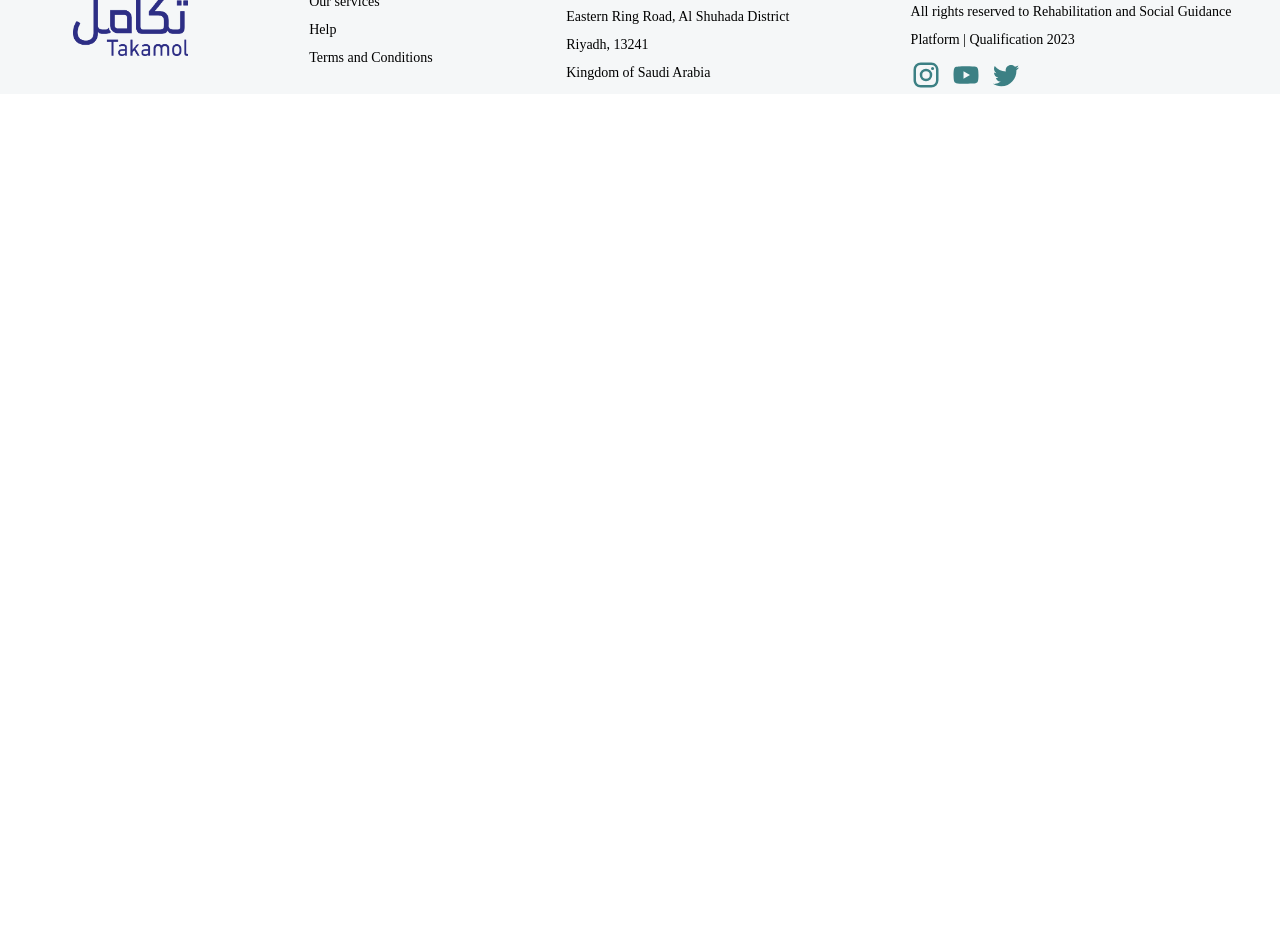
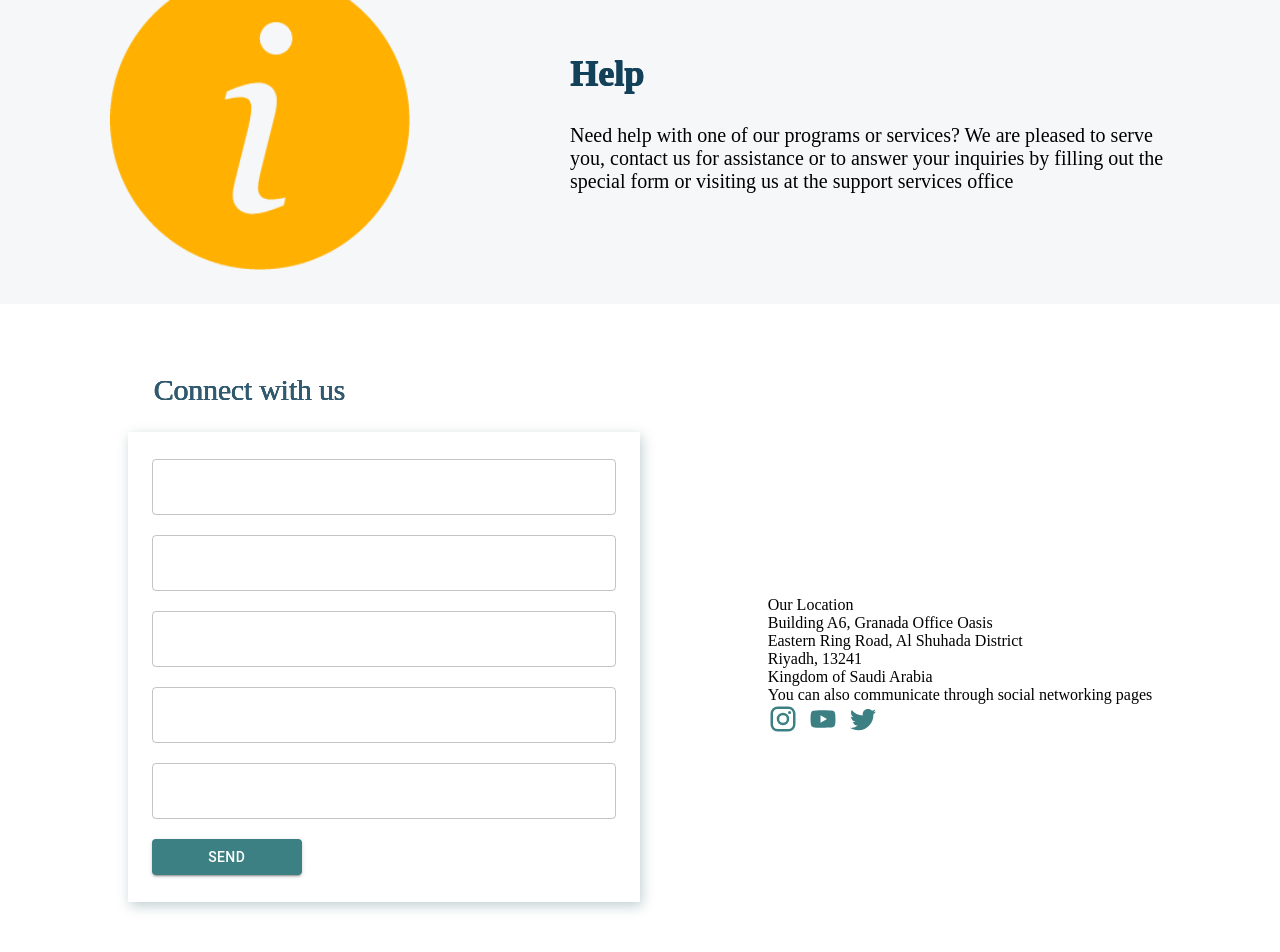
Before and after one commit to DianaKagramanyan/takamol, a React (Create React App) app: page /Help in a window 1280 px wide. Shown: the part 120-1072 px from the top of the page. Before the commit the page ends 800 px from the top, so only its background shows below. Built offline with nearby package versions, Linux system fonts and the light colour scheme.

Commit message:
contact us initial

```diff
--- /dev/null
+++ b/src/public/help/Form.js
@@ -0,0 +1,58 @@
+import React from 'react';
+import {Link} from "react-router-dom";
+import InstagramIcon from "@mui/icons-material/Instagram";
+import YouTubeIcon from "@mui/icons-material/YouTube";
+import TwitterIcon from "@mui/icons-material/Twitter";
+import OutlinedInput from '@mui/material/OutlinedInput';
+import Button from "@mui/material/Button";
+
+const Form = () => {
+  return (
+    <div>
+      <h1 className="text-connect">Connect with us</h1>
+      <div className="main-form">
+        <div className="form">
+          <div className="input">
+            <OutlinedInput className="input-1"/>
+            <OutlinedInput className="input-1"/>
+            <OutlinedInput className="input-1"/>
+            <OutlinedInput className="input-1"/>
+            <OutlinedInput className="input-1"/>
+            <div className="button-send">
+              <Button sx={{color: "white", backgroundColor: "rgb(60, 128, 132)", width: "150px"}}
+                      variant="contained">Send</Button>
+            </div>
+          </div>
+
+
+        </div>
+
+
+        <div className="location">
+          <div>Our Location</div>
+          <div>Building A6, Granada Office Oasis</div>
+          <div>Eastern Ring Road, Al Shuhada District</div>
+          <div>Riyadh, 13241</div>
+          <div>Kingdom of Saudi Arabia</div>
+          <div>You can also communicate through social networking pages</div>
+          <div>
+            <Link to="https://www.instagram.com/hrsd_sa/?igshid=YmMyMTA2M2Y%3D" target="_blank">
+              <InstagramIcon className="icon-three" sx={{color: "#3C8084", fontSize: 30}}/>
+            </Link>
+            <Link to="https://www.youtube.com/c/HRSDsa" target="_blank">
+              <YouTubeIcon className="icon-three" sx={{color: "#3C8084", fontSize: 30}}/>
+            </Link>
+            <Link to="https://twitter.com/hrsd_sa?s=21&t=oVEYi49T6hc944BpCiHpVQ" target="_blank">
+              <TwitterIcon className="icon-three" sx={{color: "#3C8084", fontSize: 30}}/>
+            </Link>
+          </div>
+
+        </div>
+
+
+      </div>
+    </div>
+  );
+};
+
+export default Form;
--- a/src/public/help/Help.js
+++ b/src/public/help/Help.js
@@ -1,9 +1,22 @@
 import React from 'react';
+import {help} from "../../img";
 
 const Help = () => {
   return (
     <div>
-      koko
+      <div className="about-platform">
+        <div>
+          <img className="image-aboutPlatform" src={help} alt="help"/>
+        </div>
+        <div>
+          <h1 className="header-about">Help</h1>
+          <p className="about-description">
+            Need help with one of our programs or services? We are pleased to serve you, contact us
+            for assistance or to answer your inquiries by filling out the special form or visiting
+            us at the support services office
+          </p>
+        </div>
+      </div>
     </div>
   );
 };
--- a/src/public/homepage/components/footer/Footer.js
+++ b/src/public/homepage/components/footer/Footer.js
@@ -49,9 +49,7 @@ const Footer = () => {
             <InstagramIcon className="icon-three" sx={{color: "#3C8084", fontSize: 30}}/>
           </Link>
           <Link to="https://www.youtube.com/c/HRSDsa" target="_blank">
-            {/*<a href="https://www.youtube.com/c/HRSDsa" target="_blank">*/}
             <YouTubeIcon className="icon-three" sx={{color: "#3C8084", fontSize: 30}}/>
-            {/*</a>*/}
           </Link>
           <Link to="https://twitter.com/hrsd_sa?s=21&t=oVEYi49T6hc944BpCiHpVQ" target="_blank">
             <TwitterIcon className="icon-three" sx={{color: "#3C8084", fontSize: 30}}/>
--- a/src/public/pages/Faq.js
+++ b/src/public/pages/Faq.js
@@ -1,10 +1,12 @@
 import React from 'react';
 import Help from "../help/Help";
+import Form from "../help/Form";
 
 const Faq = () => {
   return (
     <div>
       <Help/>
+      <Form/>
     </div>
   );
 };
--- a/src/public/styles/header.css
+++ b/src/public/styles/header.css
@@ -337,7 +337,7 @@ body {
 .about-platform {
     display: flex;
     align-items: center;
-    justify-content: space-evenly;
+    justify-content: space-around;
     background-color: rgb(245, 247, 248);
     margin-top: 60px;
     padding: 30px;
@@ -382,3 +382,46 @@ body {
     overflow-clip-margin: content-box;
     overflow: clip;
 }
+
+/*//////////////////////////////////////*/
+/*FORM*/
+/*////////////////////////////////////////*/
+.text-connect {
+    font-weight: 500;
+    line-height: 1.2;
+    letter-spacing: -0.24px;
+    color: rgb(50, 90, 111);
+    font-size: 30px;
+    margin-top: -2%;
+    margin-left: 12%;
+    padding: 24px 0px;
+    text-shadow: 0px 0.3px, 0.3px 0px, 0.3px 0.3px;
+}
+.main-form {
+    display: flex;
+    align-items: center;
+    justify-content: center;
+    margin-bottom: 100px;
+}
+.form{
+    width: 40%;
+    box-sizing: border-box;
+    box-shadow: 2px 4px 12px rgba(11, 68, 70, 0.25);
+    margin-right: 10%;
+}
+.input {
+    display: flex;
+    flex-direction: column;
+    /*align-items: center;*/
+    /*justify-content: center;*/
+    border: 0px;
+    box-sizing: content-box;
+    background: none;
+    padding: 16.5px 14px;
+}
+.input-1 {
+    margin: 10px;
+}
+.button-send {
+    margin: 10px;
+}
```
Also changed, not shown: src/public/styles/Kok.js (deleted, +0 -11 lines).
